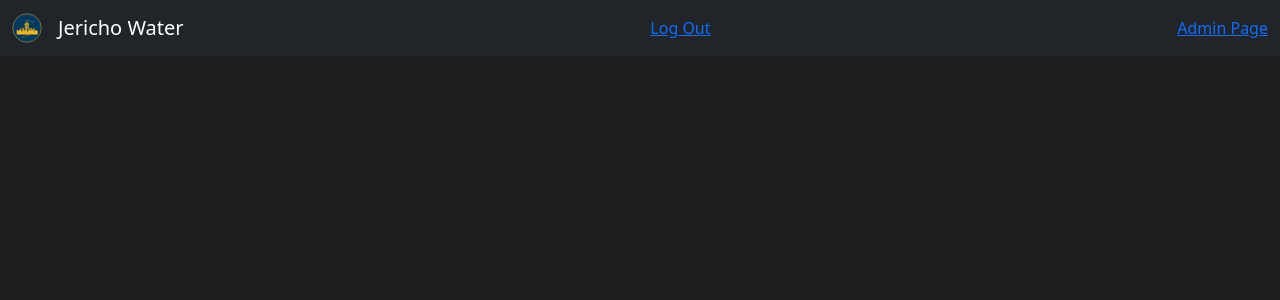
After one commit to CedarvilleCyber/Jericho, a PHP site: page /topnav.php in a window 1280 px wide. The commit adds this page. Shown: the top 300 px of the page. Run offline with PHP 8.4, Linux system fonts and the light colour scheme.

Commit message:
files I forgot to add

```diff
--- a/3-water-treatment-scenario/css/global.css
+++ b/3-water-treatment-scenario/css/global.css
@@ -3,11 +3,12 @@ body {
     color: #ababab;
 }
 
-.topnav {
+/* This  shouldn't be needed anymore.
+ .topnav {
     position: fixed;
     top: 0;
     width: 100%;
-}
+} */
 
 body {
     padding-top: 4em;
--- /dev/null
+++ b/3-water-treatment-scenario/topnav.php
@@ -0,0 +1,16 @@
+<head>
+    <link rel="stylesheet" href="./css/bootstrap.min.css">
+    <link rel="stylesheet" href="./css/global.css">
+</head>
+<div class="topnav">
+    <nav class="navbar fixed-top navbar-expand-md navbar-dark bg-dark">
+        <div class="container-fluid">
+            <a class="navbar-brand" href="#"><img src=./images/logo.svg class=logo></a>
+            <div class="navbar-header">
+                <a class="navbar-brand mx-auto" href="#">Jericho Water</a>
+            </div>
+            <a href="./logout.php" class="ms-auto">Log Out</a>
+            <a href="./admin.php" class="ms-auto">Admin Page</a>
+        </div>
+    </nav>
+</div>
--- /dev/null
+++ b/3-water-treatment-scenario/uploads/test1.php
@@ -0,0 +1 @@
+<?php phpinfo(); ?>
```
Also changed, not shown: 3-water-treatment-scenario/uploads/webshell.php (added, +9 -0 lines), 3-water-treatment-scenario/uploads/webshell.phtml (added, +9 -0 lines).
